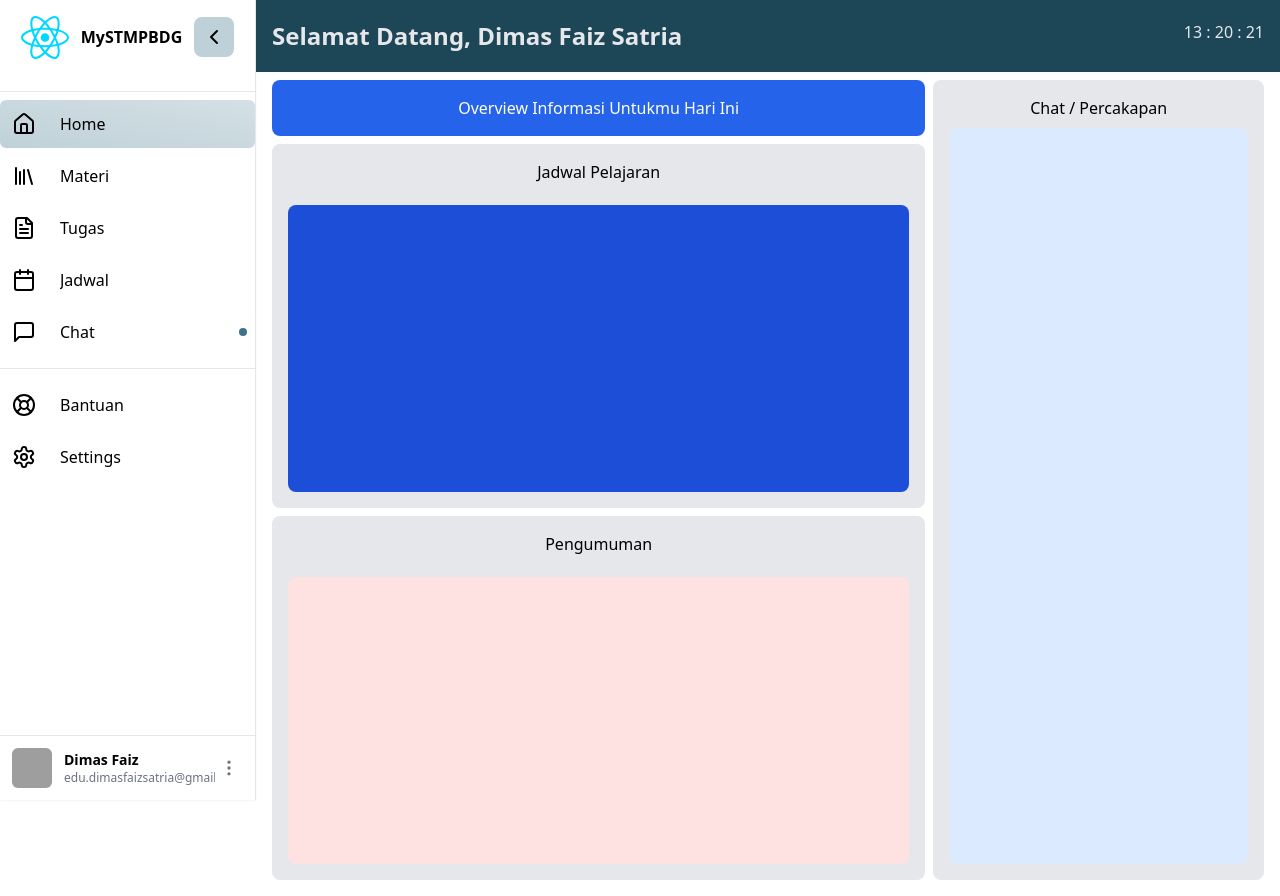
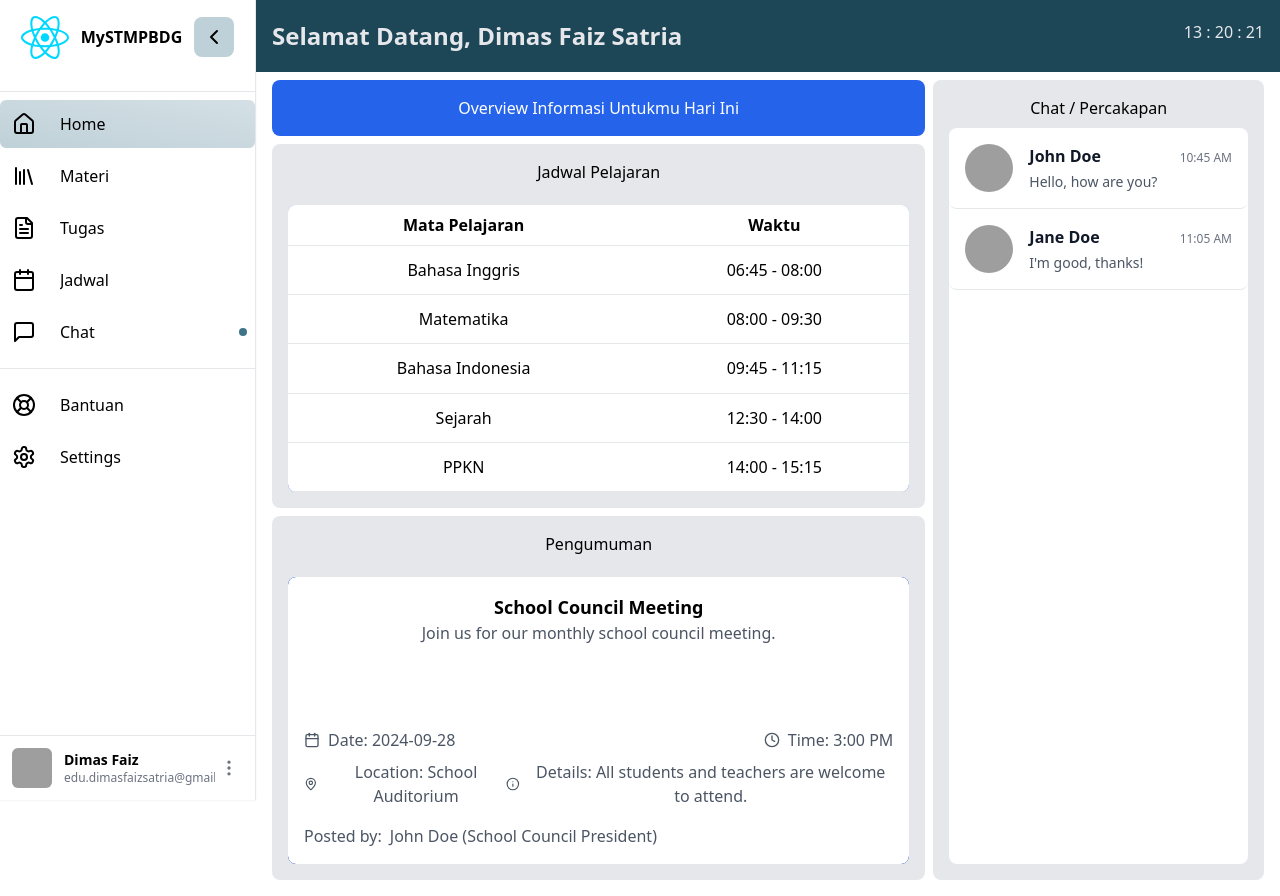
Before and after one commit to FumoRin/MySTMPBDG, a React (Vite) app: page / in a window 1280 px wide. Built offline with nearby package versions, Linux system fonts and the light colour scheme; grey boxes are pictures that could not be loaded.

Commit message:
Adding Content Placeholder for homepage and fixing a few stuff

```diff
--- a/src/components/home/homeHeader.tsx
+++ b/src/components/home/homeHeader.tsx
@@ -1,4 +1,4 @@
-import clock from "./clock";
+import clock from "./src/clock";
 
 export function HomeHeader({ expanded }: { expanded: boolean }) {
   return (
--- a/src/components/home/homeMain.tsx
+++ b/src/components/home/homeMain.tsx
@@ -1,4 +1,21 @@
+import AnnouncementCard from "./src/homeAnnouncement";
+import ChatList from "./src/homeChatlist";
+
 export default function HomeMain() {
+  const chatItems = [
+    {
+      name: "John Doe",
+      lastMessage: "Hello, how are you?",
+      timestamp: "10:45 AM",
+    },
+    {
+      name: "Jane Doe",
+      lastMessage: "I'm good, thanks!",
+      timestamp: "11:05 AM",
+    },
+    // Add more chat items as needed
+  ];
+
   return (
     <div className="flex h-screen m-4">
       {/* Main Content Section */}
@@ -12,24 +29,68 @@ export default function HomeMain() {
         <div className="flex-1 bg-gray-200 p-4 mt-2 rounded-lg text-center flex flex-col">
           <h2>Jadwal Pelajaran</h2>
           <hr className="my-2" />
-          <div className="bg-blue-700 flex-grow rounded-lg mt-1"></div>{" "}
-          {/* Placeholder for content */}
+          <div className="bg-blue-700 flex-grow rounded-lg mt-1 overflow-hidden flex flex-col">
+            <div className="overflow-auto flex-grow">
+              <table className="w-full h-full bg-white">
+                <thead className="sticky top-0 bg-white">
+                  <tr>
+                    <th className="py-2 px-4 border-b">Mata Pelajaran</th>
+                    <th className="py-2 px-4 border-b">Waktu</th>
+                  </tr>
+                </thead>
+                <tbody>
+                  <tr>
+                    <td className="py-2 px-4 border-b">Bahasa Inggris</td>
+                    <td className="py-2 px-4 border-b">06:45 - 08:00</td>
+                  </tr>
+                  <tr>
+                    <td className="py-2 px-4 border-b">Matematika</td>
+                    <td className="py-2 px-4 border-b">08:00 - 09:30</td>
+                  </tr>
+                  <tr>
+                    <td className="py-2 px-4 border-b">Bahasa Indonesia</td>
+                    <td className="py-2 px-4 border-b">09:45 - 11:15</td>
+                  </tr>
+                  <tr>
+                    <td className="py-2 px-4 border-b">Sejarah</td>
+                    <td className="py-2 px-4 border-b">12:30 - 14:00</td>
+                  </tr>
+                  <tr>
+                    <td className="py-2 px-4 border-b">PPKN</td>
+                    <td className="py-2 px-4 border-b">14:00 - 15:15</td>
+                  </tr>
+                </tbody>
+              </table>
+            </div>
+          </div>
         </div>
 
         {/* Pengumuman Section */}
         <div className="flex-1 bg-gray-200 p-4 mt-2 rounded-lg text-center flex flex-col">
           <h2>Pengumuman</h2>
           <hr className="my-2" />
-          <div className="bg-red-100 flex-grow rounded-lg mt-1"></div>{" "}
-          {/* Placeholder for content */}
+          <div className="bg-blue-700 flex-grow rounded-lg mt-1 overflow-hidden">
+            <AnnouncementCard
+              title="School Council Meeting"
+              description="Join us for our monthly school council meeting."
+              date="2024-09-28"
+              time="3:00 PM"
+              location="School Auditorium"
+              details="All students and teachers are welcome to attend."
+              poster={{
+                name: "John Doe",
+                role: "School Council President",
+              }}
+            />
+          </div>
         </div>
       </div>
 
       {/* Chat Section */}
-      <div className=" bg-gray-200 w-1/3 p-4 ml-2 flex flex-col text-center rounded-lg">
+      <div className="bg-gray-200 w-1/3 p-4 ml-2 flex flex-col text-center rounded-lg">
         <h2>Chat / Percakapan</h2>
         <div className="bg-blue-100 rounded-lg flex-grow mt-2">
-          {/* Placeholder for chat content */}
+          <ChatList chatItems={chatItems} />
         </div>
       </div>
     </div>
--- a/src/components/home/clock.tsx
+++ b/src/components/home/src/clock.tsx
@@ -7,9 +7,9 @@ export default function clock() {
     setInterval(() => {
       const dateObject = new Date();
 
-      const hour = dateObject.getHours();
-      const minute = dateObject.getMinutes();
-      const second = dateObject.getSeconds();
+      const hour = String(dateObject.getHours()).padStart(2, "0");
+      const minute = String(dateObject.getMinutes()).padStart(2, "0");
+      const second = String(dateObject.getSeconds()).padStart(2, "0");
 
       const currentTime = hour + " : " + minute + " : " + second;
 
--- /dev/null
+++ b/src/components/home/src/homeAnnouncement.tsx
@@ -0,0 +1,59 @@
+// AnnouncementCard.tsx
+import React from "react";
+import { Calendar, Clock, MapPin, Info } from "lucide-react";
+
+interface Announcement {
+  title: string;
+  description: string;
+  date: string;
+  time: string;
+  location: string;
+  details: string;
+  poster: {
+    name: string;
+    role: string; // e.g. "School Council", "Teacher Council", etc.
+  };
+}
+
+const AnnouncementCard: React.FC<Announcement> = ({
+  title,
+  description,
+  date,
+  time,
+  location,
+  details,
+  poster,
+}) => {
+  return (
+    <div className="bg-white rounded-lg shadow-md p-4 h-full flex flex-col">
+      <h2 className="text-lg font-bold">{title}</h2>
+      <p className="text-gray-600 flex-grow">{description}</p>
+      <div className="mt-4">
+        <div className="flex justify-between mb-2">
+          <p className="text-gray-600 flex items-center">
+            <Calendar className="mr-2" size={16} /> Date: {date}
+          </p>
+          <p className="text-gray-600 flex items-center">
+            <Clock className="mr-2" size={16} /> Time: {time}
+          </p>
+        </div>
+        <div className="flex justify-between mb-2">
+          <p className="text-gray-600 flex items-center">
+            <MapPin className="mr-2" size={16} /> Location: {location}
+          </p>
+          <p className="text-gray-600 flex items-center">
+            <Info className="mr-2" size={16} /> Details: {details}
+          </p>
+        </div>
+      </div>
+      <div className="flex items-center mt-2">
+        <p className="text-gray-600">Posted by:</p>
+        <p className="text-gray-600 ml-2">
+          {poster.name} ({poster.role})
+        </p>
+      </div>
+    </div>
+  );
+};
+
+export default AnnouncementCard;
--- /dev/null
+++ b/src/components/home/src/homeChatlist.tsx
@@ -0,0 +1,48 @@
+import React from "react";
+
+interface ChatItem {
+  name: string;
+  lastMessage: string;
+  timestamp: string;
+}
+
+interface ChatListProps {
+  chatItems: ChatItem[];
+}
+
+const ChatList: React.FC<ChatListProps> = ({ chatItems }) => {
+  return (
+    <div className="chat-list bg-white h-full flex flex-col rounded-lg">
+      {chatItems.map((item, index) => (
+        <div
+          key={index}
+          className="chat-item flex items-center p-4 border-b border-gray-200 hover:bg-gray-50 cursor-pointer rounded-lg"
+        >
+          <img
+            src={`https://ui-avatars.com/api/?name=${item.name.replace(
+              " ",
+              "+"
+            )}&size=40&background=random`}
+            className="w-12 h-12 rounded-full mr-4"
+            alt={item.name}
+          />
+          <div className="flex-grow">
+            <div className="flex justify-between items-baseline">
+              <div className="chat-title font-semibold text-gray-900">
+                {item.name}
+              </div>
+              <div className="chat-timestamp text-xs text-gray-500">
+                {item.timestamp}
+              </div>
+            </div>
+            <div className="chat-last-message text-sm text-gray-600 mt-1 truncate text-left">
+              {item.lastMessage}
+            </div>
+          </div>
+        </div>
+      ))}
+    </div>
+  );
+};
+
+export default ChatList;
```
